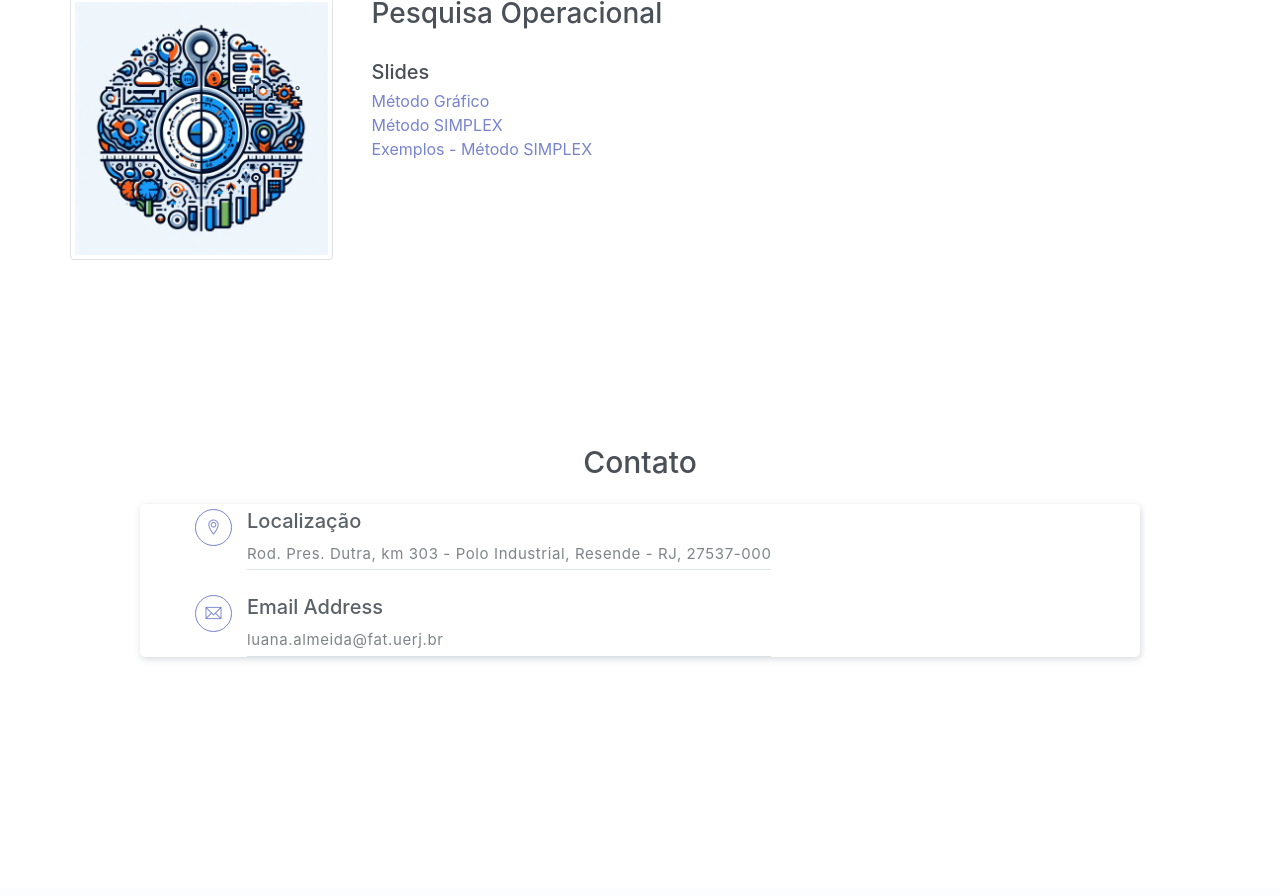
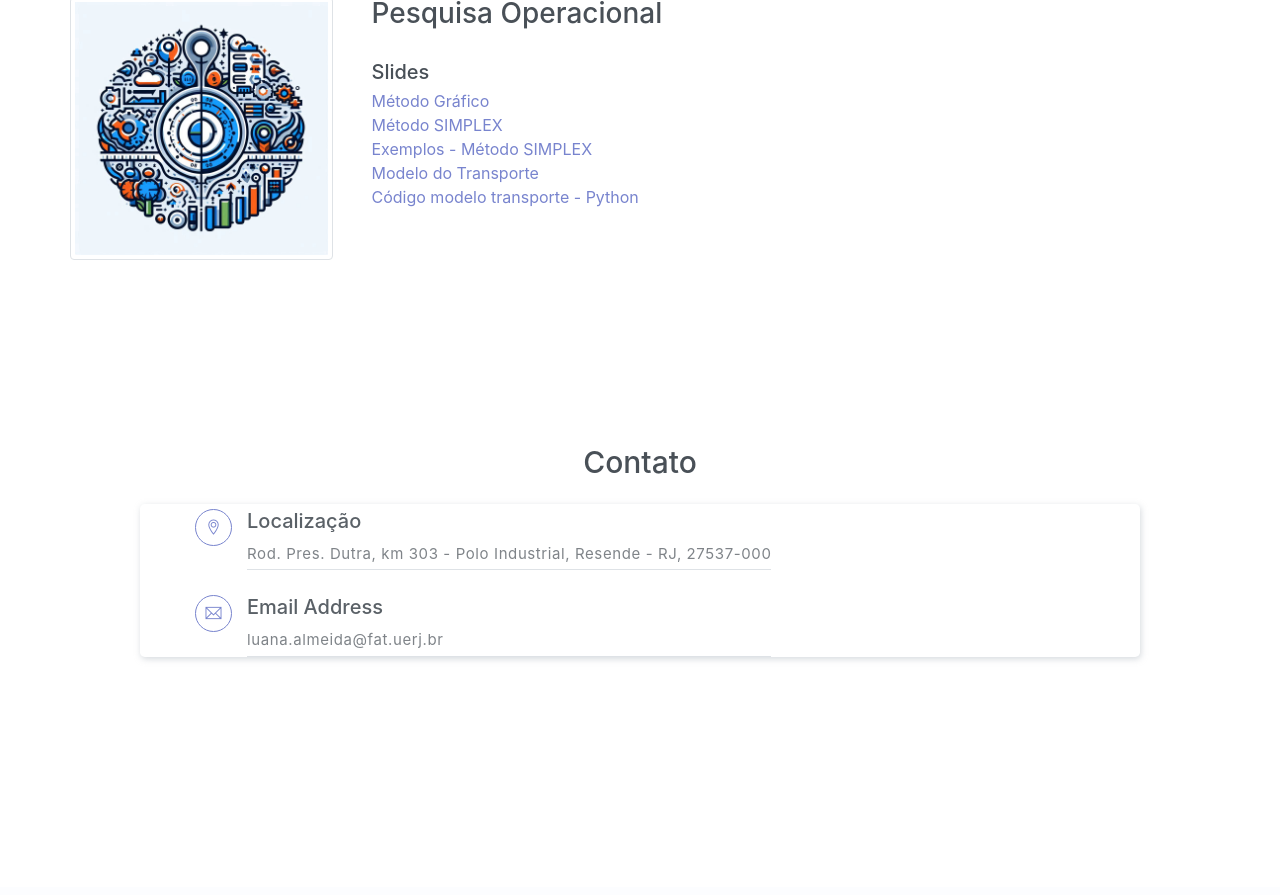
Before and after one commit to souzaalmeidaluana/souzaalmeidaluana.github.io, a plain HTML site: page index.html in a window 1280 px wide. Shown: the part 6264-7159 px from the top of the page. Drawn offline with Linux system fonts and the light colour scheme.

Commit message:
Update modelo do transporte.html

```diff
--- a/index.html
+++ b/index.html
@@ -496,6 +496,8 @@
                     <a href = "Método Grafico.pdf" >Método Gráfico <br></a>
                     <a href = "Método SIMPLEX.pdf" >Método SIMPLEX <br></a>
 		    <a href = "Exemplos - Método SIMPLEX.pdf" >Exemplos - Método SIMPLEX <br></a>
+		    <a href = "Modelo do transporte - V01.pdf" >Modelo do Transporte<br></a>
+		    <a href = "Problema 2 - PO.ipynb" >Código modelo transporte - Python<br></a>
 
                     <!--5><br>Listas de exercícios</h5>
                     <a href = "#" >Lista 01 - XX <br></a>
```
